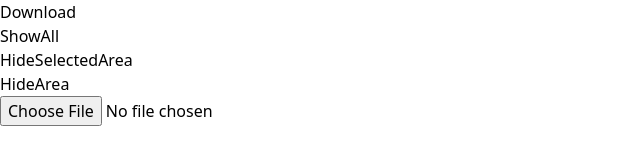
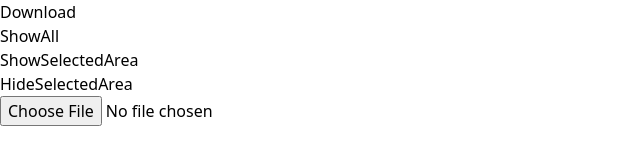
Before and after one commit to mohamed-osama45987/test-Job2, a React (Vite) app: page / in a window 1280 px wide. Shown: the top 160 px of the page, without its empty margins (0-640 px from the left). Built offline with nearby package versions, Linux system fonts and the light colour scheme.

Commit message:
Finished functionality edit

```diff
--- a/src/components/HideSelectedArea.tsx
+++ b/src/components/HideSelectedArea.tsx
@@ -16,7 +16,7 @@ const HideArea = ({ setCrops, selectedCrop, crops }: HideAreaProps) => {
     setCrops([...crops, selectedCrop]);
   };
 
-  return <div onClick={handleClick}>HideArea</div>;
+  return <div onClick={handleClick}>HideSelectedArea</div>;
 };
 
 export default HideArea;
--- a/src/components/ShowSelectedBlock.tsx
+++ b/src/components/ShowSelectedBlock.tsx
@@ -17,7 +17,7 @@ const ShowArea = ({ selectedCrop, setCrops, crops }: ShowAreaProps) => {
 
   return (
     <div onClick={() => (selectedCrop ? handleClick(selectedCrop, crops) : "")}>
-      HideSelectedArea
+      ShowSelectedArea
     </div>
   );
 };
```
